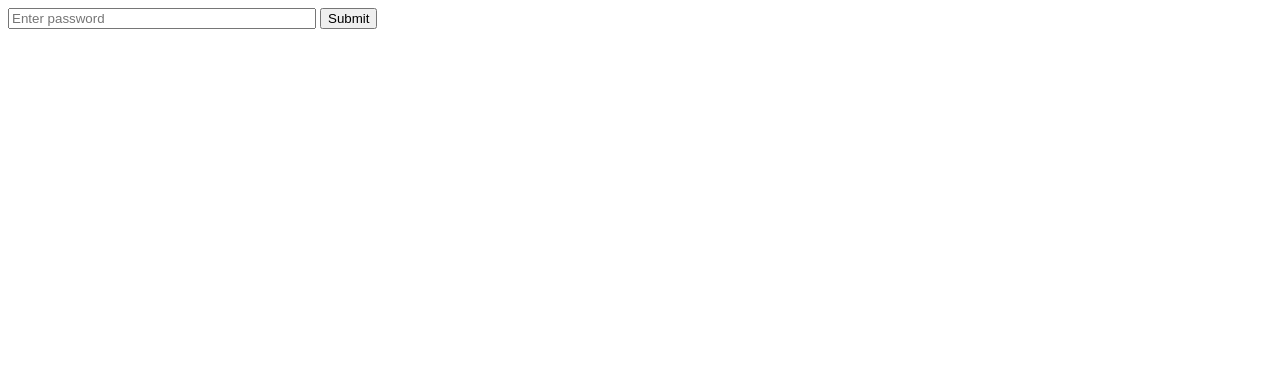
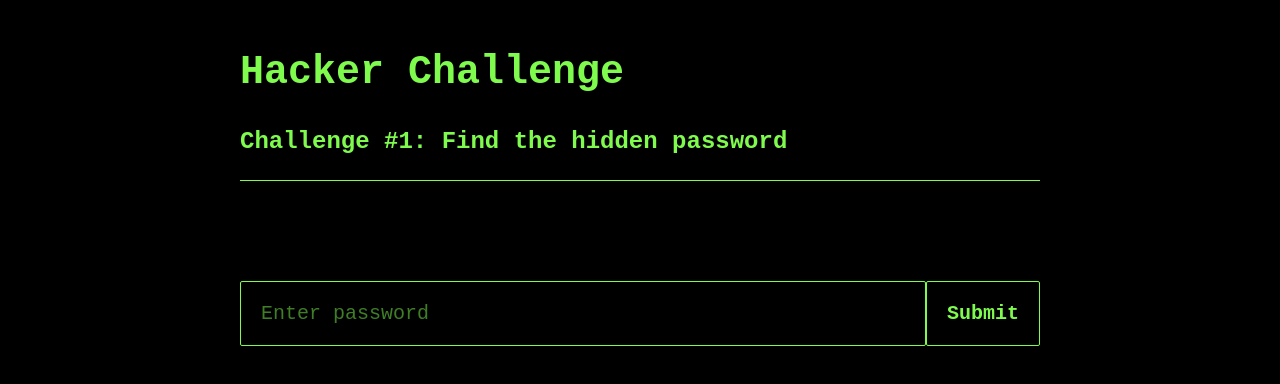
Before and after one commit to hackclub/hacker-challenge, a plain HTML site: page challenges/1.html in a window 1280 px wide. Drawn offline with Linux system fonts and the light colour scheme.

Commit message:
Add styles

```diff
--- a/challenges/1.html
+++ b/challenges/1.html
@@ -8,8 +8,18 @@
   </head>
 
   <body>
-    <input class="hiddenPassword" data-password="abracadabra" type="text" placeholder="Enter password" />
-    <button class="hiddenPassword" type="submit">Submit</button>
+    <div class="main">
+      <section>
+        <h1>
+          <a href="/">Hacker Challenge</a>
+        </h1>
+        <h2>Challenge #1: Find the hidden password</h2>
+        <div class="challenge">
+          <input class="hiddenPassword" data-password="abracadabra" type="text" placeholder="Enter password" />
+          <button class="hiddenPassword" type="submit">Submit</button>
+        </div>
+      </div>
+    </div>
 
     <script src="../script.js"></script>
   </body>
--- a/style.css
+++ b/style.css
@@ -1,10 +1,92 @@
+html {
+  background-color: #000;
+  color: #7FFB4E;
+  font-family: "Courier New";
+  font-size: 20px;
+}
+
+section {
+  margin: 50px 0;
+}
+
+h1 {
+  font-size: 40px;
+}
+
+h2 {
+  font-size: 24px;
+}
+
+input {
+  background-color: #000;
+  background-image: none;
+  background-color: transparent;
+  border: 1px solid #7FFB4E;
+  border-radius: 2px;
+  box-shadow: none;
+  -moz-box-shadow: none;
+  -webkit-box-shadow: none;
+  color: #7FFB4E;
+  font-family: "Courier New";
+  font-size: 20px;
+  flex: 1;
+  outline: none;
+  padding: 20px;
+}
+
+input::placeholder {
+  color: #7FFB4E;
+  opacity: 0.5;
+  font-family: "Courier New";
+  font-size: 20px;
+}
+
+a, a:visited, a:hover {
+  color: #7FFB4E;
+  display: inline-block;
+  text-decoration: none;
+}
+
+button {
+	background: none;
+	color: inherit;
+	border: none;
+	padding: 0;
+	font: inherit;
+	cursor: pointer;
+	outline: inherit;
+}
+
+.buttonStyleLink {
+  opacity: 0.5;
+}
+
+button, .buttonStyleLink, .buttonStyleLink:visited, .buttonStyleLink:hover {
+  border: 1px solid #7FFB4E;
+  border-radius: 2px;
+  font-weight: bold;
+  padding: 20px;
+}
+
+.buttonStyleLink:hover {
+  opacity: 1;
+}
+
+.main {
+  margin: 50px auto;
+  width: 800px;
+}
+
+.challenge {
+  border-top: 1px solid #7FFB4E;
+  display: flex;
+  margin-top: 25px;
+  padding-top: 100px;
+}
+
 .invisible {
   cursor: default;
   display: inline-block;
   margin: 200px 0 0 700px;
   opacity: 0;
 }
-
-input {
-  width: 300px;
-}
```
Also changed, not shown: index.html (+13 -3 lines).
